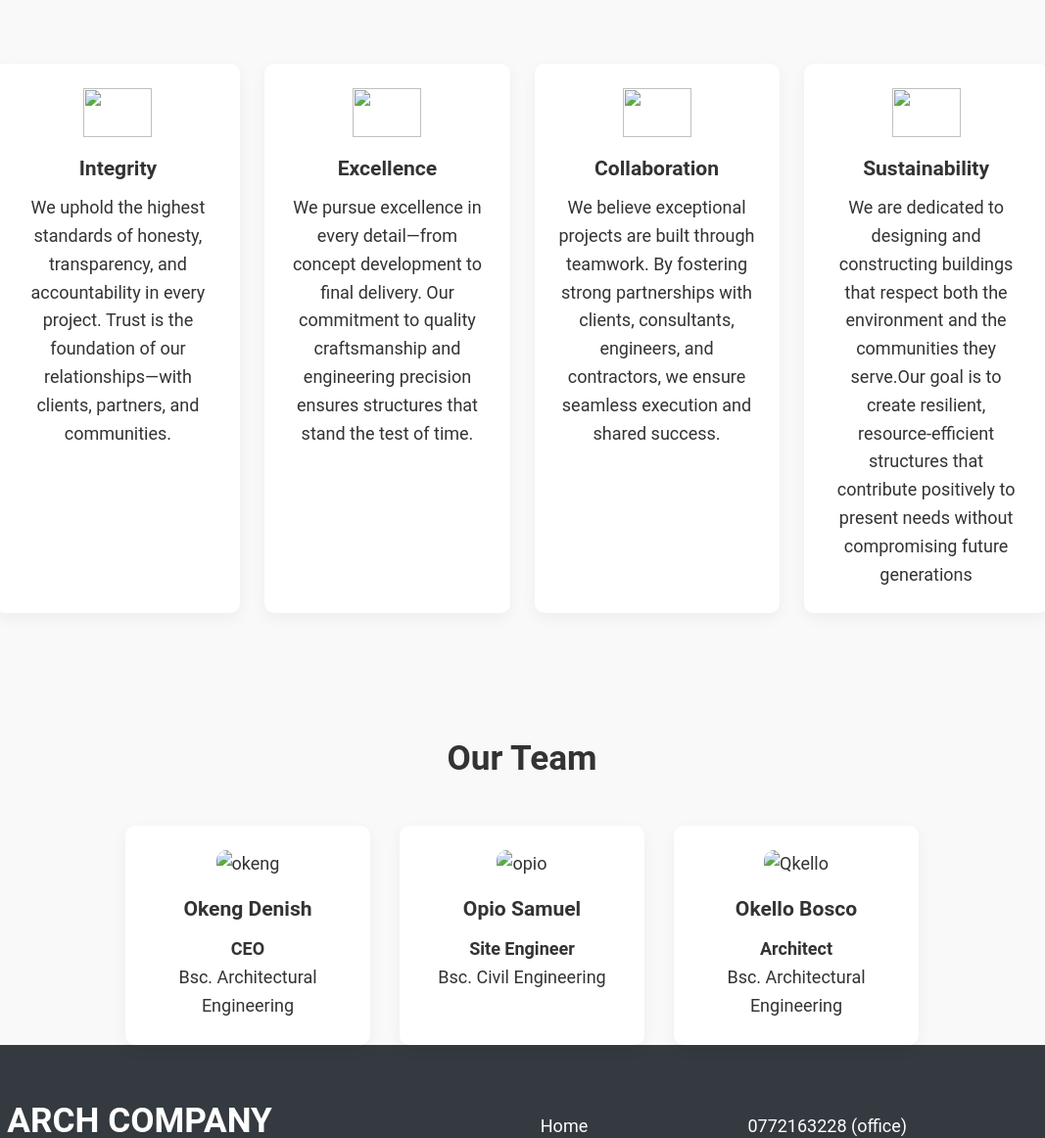
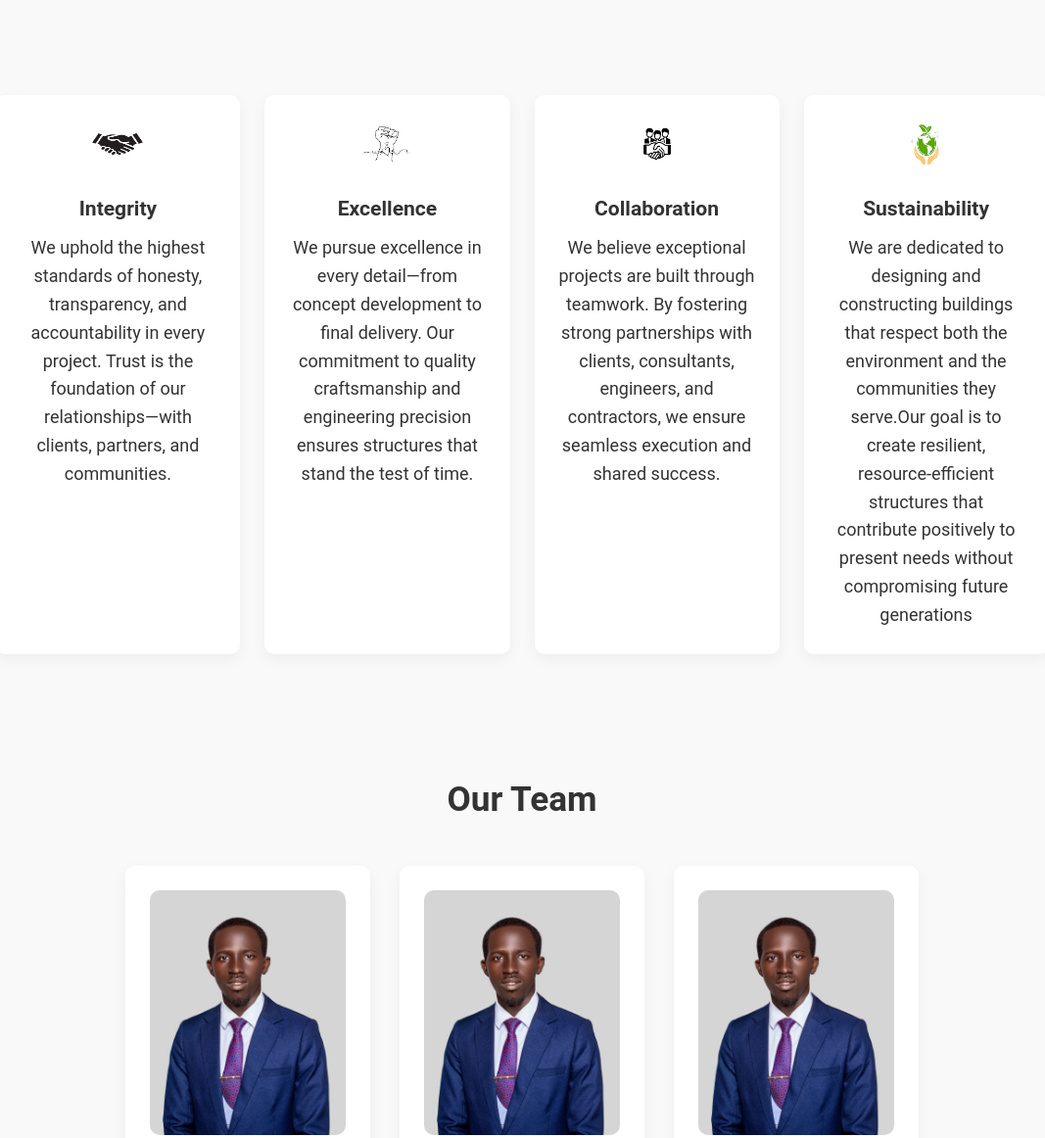
Before and after one commit to daninvish/rapharch, a plain HTML site: page about.html in a window 1280 px wide. Shown: the part 1555-2717 px from the top of the page at 98% size, without its empty margins (107-1174 px from the left). Drawn offline with nearby package versions, Linux system fonts and the light colour scheme; files whose address does not match are found by name.

Commit message:
Update about.html

```diff
--- a/about.html
+++ b/about.html
@@ -32,7 +32,7 @@
     </div>
 
     <ul class="nav-links">
-        <li><a href="home.html">Home</a></li>
+        <li><a href="index.html">Home</a></li>
         <li><a href="about.html">About</a></li>
         <li><a href="services.html">Services</a></li>
         <li><a href="project.html">Projects</a></li>
@@ -70,7 +70,7 @@
 
   <div class="our-mission">
     <div class="mission">
-        <img src="IMAGE/missinn.png" alt="icon">
+        <img src="missinn.png" alt="icon">
         <h3>Our Mission</h3>
         <p>To design and construct structurally sound, innovative, and aesthetically refined
             spaces that exceed client expectations. We are committed to quality craftsmanship,
@@ -92,7 +92,7 @@
     <h3>What Drives Us</h3>
      <div class="all-values">
         <div class="value-card">
-            <img src="IMAGE/integrity.png" alt="">
+            <img src="integrity.png" alt="">
             <h3>Integrity</h3>
             <p>We uphold the highest standards of honesty, transparency, and accountability
                 in every project. Trust is the foundation of our relationships—with clients,
@@ -100,7 +100,7 @@
         </div>
 
          <div class="value-card">
-            <img src="IMAGE/excellence.png" alt="">
+            <img src="excellence.png" alt="">
             <h3>Excellence</h3>
             <p>We pursue excellence in every detail—from concept development to final delivery.
                  Our commitment to quality craftsmanship and engineering precision ensures structures
@@ -108,7 +108,7 @@
         </div>
 
          <div class="value-card">
-            <img src="IMAGE/collaboration.png" alt="">
+            <img src="collaboration.png" alt="">
             <h3>Collaboration</h3>
             <p>We believe exceptional projects are built through teamwork. By fostering strong
                  partnerships with clients, consultants, engineers, and contractors, we ensure seamless
@@ -116,7 +116,7 @@
         </div>
 
          <div class="value-card">
-            <img src="IMAGE/sustainability.png" alt="">
+            <img src="sustainability.png" alt="">
             <h3>Sustainability</h3>
             <p>We are dedicated to designing and constructing buildings that respect both the environment
                 and the communities they serve.Our goal is to create resilient, resource-efficient
@@ -132,21 +132,21 @@
     <h2>Our Team</h2>
     <div class="all-team">
         <div class="staff">
-            <img src="IMAGE/ceo2.jpg" alt="okeng">
+            <img src="ceo2.jpg" alt="okeng">
             <h3>Okeng Denish</h3>
             <h4>CEO </h4>
            <p>Bsc. Architectural Engineering</p>
         </div>
 
          <div class="staff">
-            <img src="IMAGE/ceo2.jpg" alt="opio">
+            <img src="ceo2.jpg" alt="opio">
             <h3>Opio Samuel</h3>
             <h4>Site Engineer</h4>
            <p>Bsc. Civil Engineering</p>
         </div>
 
          <div class="staff">
-            <img src="IMAGE/ceo2.jpg" alt="Qkello">
+            <img src="ceo2.jpg" alt="Qkello">
             <h3>Okello Bosco</h3>
             <h4>Architect </h4>
            <p>Bsc. Architectural Engineering</p>
@@ -170,7 +170,7 @@
                 solutions from concept to completion.</p>
         </div>
         <div class="useful-links">
-            <a href="home.html">Home</a>
+            <a href="index.html">Home</a>
             <a href="about.html">About</a>
             <a href="services.html">Services</a>
             <a href="project.html">Projects</a>
@@ -194,4 +194,5 @@
  <script src="javascript.js"></script>
     <script src="https://cdn.jsdelivr.net/npm/swiper@11/swiper-bundle.min.js"></script>
 </body>
+
 </html>
```
